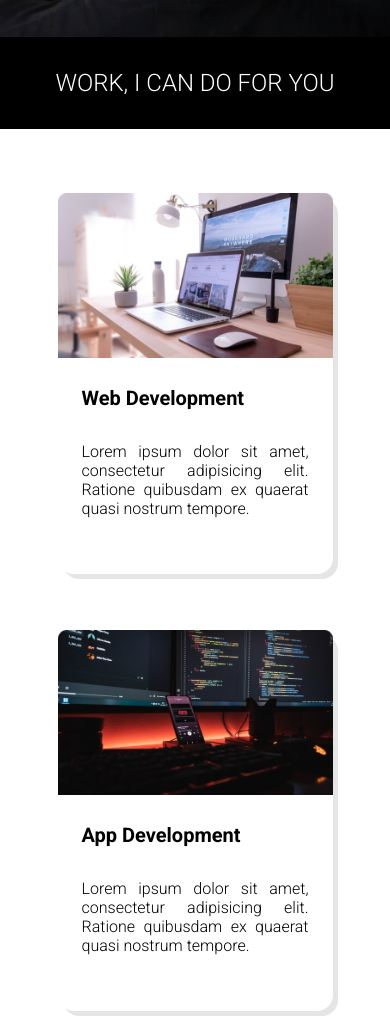
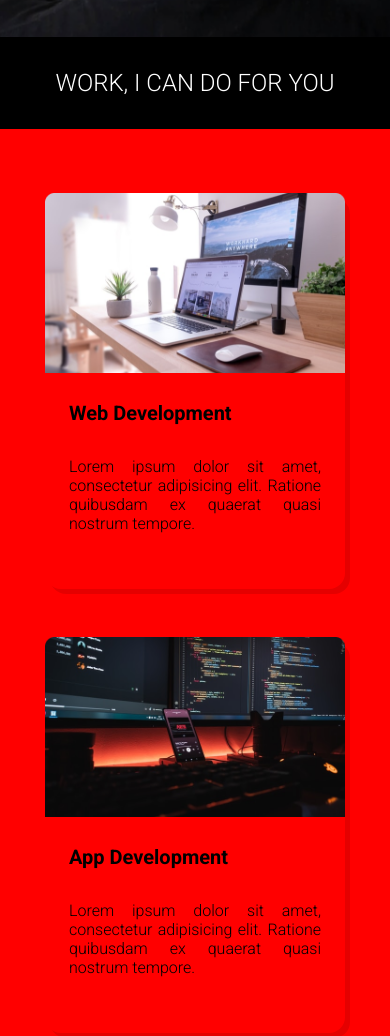
Before and after one commit to ishanah09/Project-4-Developer-Landing-Page, a plain HTML site: page index.html in a window 390 px wide. Shown: the part 807-1843 px from the top of the page. Drawn offline with Linux system fonts and the light colour scheme.

Commit message:
update the code

```diff
--- a/style.css
+++ b/style.css
@@ -45,32 +45,41 @@ span {
 }
 
 .skills {
+  max-width: 1200px;
+  margin: 0 auto;
+
   display: flex;
   align-items: center;
   flex-wrap: wrap;
 
-  justify-content: center;
-  gap: 3.5rem;
-  padding: 4rem 2rem;
+justify-content: center;
+  gap: 3rem;
+  padding: 4rem 1.5rem;
 
   margin: 0 auto;
   width: 100%;
+  background-color: red;
 }
 
+
+
 .skill {
+
   display: flex;
+
 
   flex-direction: column;
   align-items: center;
   justify-content: center;
 
-  max-width: 350px;
+ width: 300px;
+
 
   border-radius: 1rem;
 
   box-shadow: 5px 5px rgba(0, 0, 0, 0.1);
 
-  transition: transform 0.5s ease-in-out;
+  transition: all 0.3s ease-in-out;
 }
 
 .skill:hover {
@@ -150,9 +159,9 @@ footer p {
   span .work h1 {
     font-size: 3.5rem;
   }
-  .skill {
+  /* .skill {
     max-width: 300px;
-  }
+  } */
 
   .details h1 {
     font-size: 3.25rem;
@@ -170,9 +179,9 @@ footer p {
   .work h1 {
     font-size: 2rem;
   }
-  .skill {
+  /* .skill {
     max-width: 275px;
-  }
+  } */
 
   .details h1 {
     font-size: 2.5rem;
@@ -201,6 +210,11 @@ footer p {
   .details h1 {
     font-size: 2rem;
   }
+
+   .skill {
+    max-width: 300px;
+    width: 90%;
+  }
 }
 
 @media (max-width: 375px) {
@@ -218,10 +232,7 @@ footer p {
   .skills {
     padding: 4rem 1rem;
   }
-  .skill {
-    max-width: 275px;
-    width: 95%;
-  }
+
   .details h1 {
     font-size: 1.5rem;
   }
```
